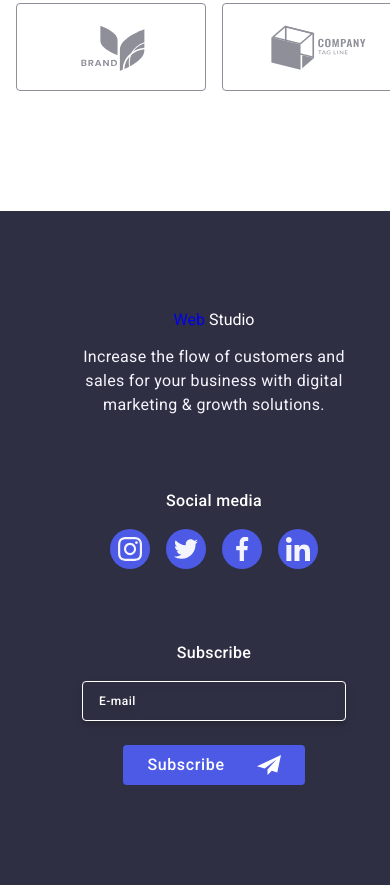
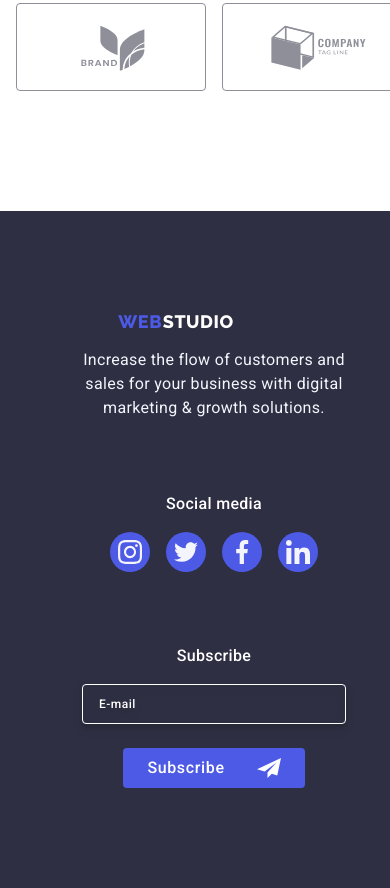
Before and after one commit to olita16/goit-markup-hw-06, a plain HTML site: page index.html in a window 390 px wide. Shown: the part 4285-5173 px from the top of the page. Drawn offline with nearby package versions, Linux system fonts and the light colour scheme.

Commit message:
second commit add colors

```diff
--- a/css/styles.css
+++ b/css/styles.css
@@ -411,7 +411,8 @@ img {
     display: none;
   }
 
-  .mobile-menu-open-btn {
+
+  .menu-open {
     display: none;
   }
 
@@ -434,7 +435,7 @@ img {
     padding: 24px 0;
     font-weight: 500;
     line-height: 1.5;
-    color: var(--iris-btn-color);
+    color: var(--navy-blue-color);
     transition: color var(--transition-animation);
   }
 
@@ -737,7 +738,7 @@ img {
     height: 112px;
     margin-bottom: 8px;
     border-radius: 4px;
-    background-color: var(--color-txt-button);
+    background-color: var(--cloud-text-color);
   }
 }
 
@@ -906,18 +907,22 @@ img {
   justify-content: center;
   gap: 24px;
 }
+
 .customers-item {
   width: calc((100% - 120px) / 6);
   height: 88px;
   transition: border-color 250ms cubic-bezier(0.4, 0, 0.2, 1),
     color 250ms cubic-bezier(0.4, 0, 0.2, 1);
 }
+
 @media screen and (max-width: 767px) {
   .customers-list {
+    display: flex;
     flex-wrap: wrap;
     row-gap: 72px;
     column-gap: 16px;
   }
+
   .customers-item {
     flex-basis: calc((100% - 16px) / 2);
   }
@@ -972,6 +977,8 @@ img {
 
 
 
+
+
 /*-------------- MOBILE FOOTER SECTION---------------/* */
 
 .footer {
@@ -982,6 +989,23 @@ img {
 .footer-content {
   display: flex;
   align-items: baseline;
+}
+
+.footer-logo {
+  font-family: "Raleway", sans-serif;
+  font-weight: 800;
+  font-size: 18px;
+  line-height: 1.17;
+  align-items: center;
+  letter-spacing: 0.03em;
+  text-transform: uppercase;
+  color: var(--iris-btn-color);
+  word-spacing: -4px;
+  margin-right: 76px;
+}
+
+.footer-logo-studio {
+  color: var(--white-background-color);
 }
 
 .footer-social-title {
```
